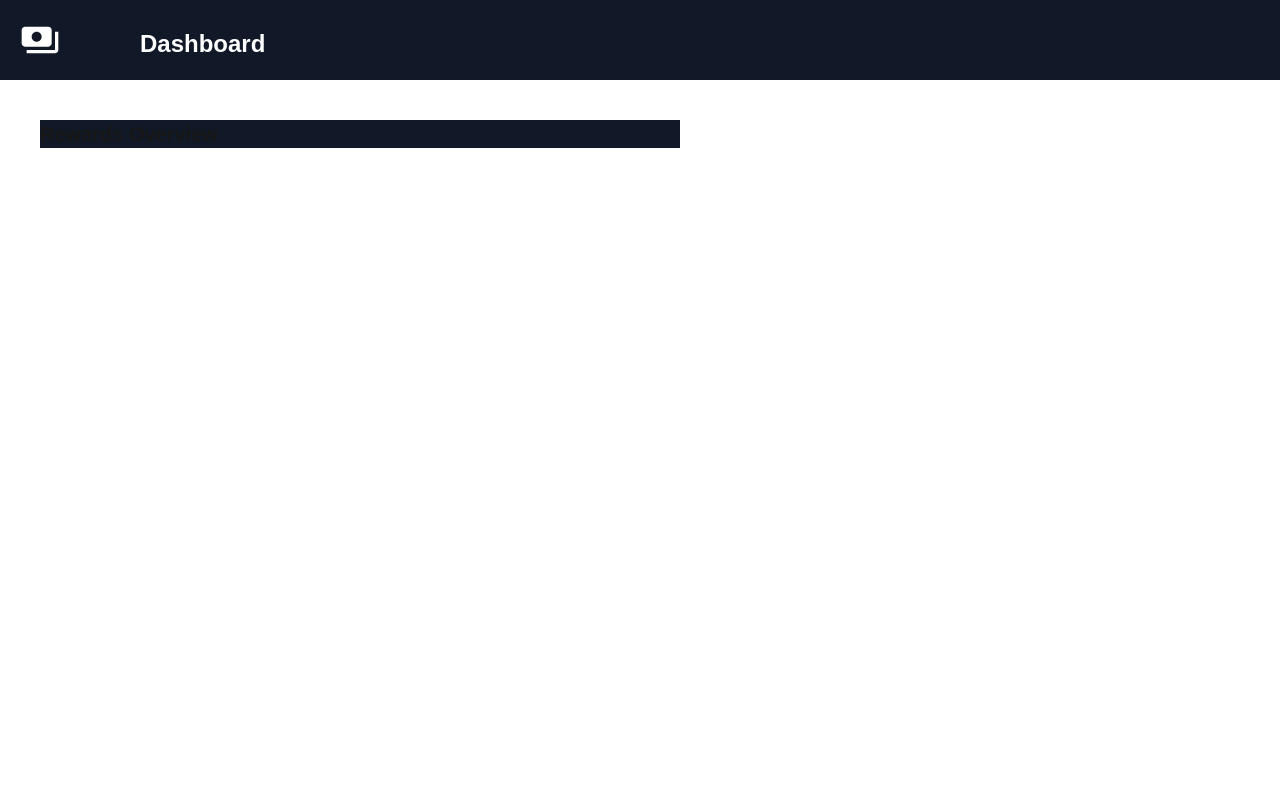
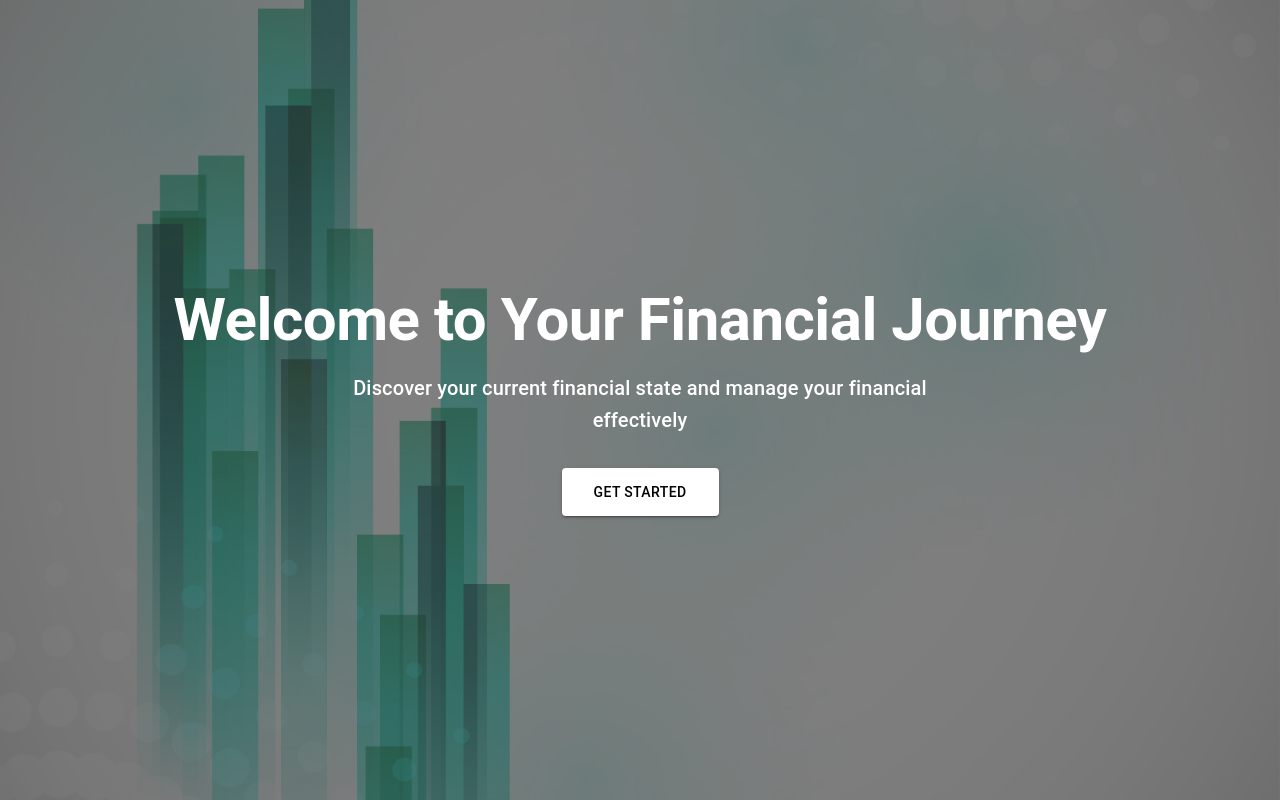
Before and after one commit to tienphap1405/financial-tracker-web-app, a Next.js app: page / in a window 1280 px wide. Built offline with nearby package versions, Linux system fonts and the light colour scheme.

Commit message:
Finish landing page

```diff
--- a/app/components/overview.js
+++ b/app/components/overview.js
@@ -1,13 +1,12 @@
-export default function Overview(){
+export default function Overview() {
     return (
-        <div className="flex bg-gray-900 p-30 mt-10 ml-10 w-1/2">
-            <div>
-                <h1 className="font-bold text-xl">Rewards Overview</h1>
+        <div className="flex bg-gray-900 p-6 rounded-lg shadow-lg mt-10 ml-10 mr-10 flex-col">
+            <div className="flex bg-gray-900 p-2 mb-2 justify-center flex-grow rounded-lg shadow-lg">
+                <h1 className="font-bold text-xl text-white">Monthly Overview</h1>
             </div>
-            <div>
+            <div className="flex flex-col border-2 border-gray-200 p-4">
 
             </div>
-
         </div>
     );
 }
--- a/app/page.js
+++ b/app/page.js
@@ -1,15 +1,11 @@
 import Navbar from "./routes/navbar";
 import Overview from "./components/overview";
+import LandingPage from "./pages/landing-page";
 export default function Home() {
+
   return (
     <main>
-      <header>
-        <Navbar></Navbar>
-      </header>
-
-      <section>
-        <Overview></Overview>
-      </section>
+      <LandingPage/>
     </main>
   );
 }
--- /dev/null
+++ b/app/pages/landing-page.js
@@ -0,0 +1,92 @@
+"use client";
+import { useState } from "react";
+import { Box, Typography, Button, Fade } from "@mui/material";
+// Removed unused import: import { Button } from "@headlessui/react";
+
+export default function LandingPage() {
+    const [isChecked, setChecked] = useState(false);
+
+    return (
+        <Box
+            sx={{
+                backgroundImage: "url('/Background-Landing.jpg')",
+                backgroundRepeat: "no-repeat",
+                backgroundSize: "cover",
+                backgroundPosition: "center",
+                minHeight: "100vh",
+                display: "flex",
+                alignItems: "center",
+                justifyContent: "center",
+                position: "relative",
+                overflow: "hidden",
+                bgcolor: "grey.900",
+            }}
+        >
+            <Box
+                sx={{
+                    position: "absolute",
+                    top: 0,
+                    left: 0,
+                    right: 0,
+                    bottom: 0,
+                    bgcolor: "rgba(0, 0, 0, 0.5)",
+                }}
+            />
+
+            <Fade in={true} timeout={1000}>
+                <Box
+                    sx={{
+                        position: "relative",
+                        zIndex: 1,
+                        textAlign: "center",
+                        color: "white",
+                        px: 2,
+                    }}
+                >
+                    <Typography
+                        variant="h2"
+                        component="h1"
+                        sx={{
+                            mb: 2,
+                            fontWeight: "bold",
+                            fontSize: { xs: "2rem", md: "3.75rem" }
+                        }}
+                    >
+                        Welcome to Your Financial Journey
+                    </Typography>
+
+                    <Typography
+                        variant="h6"
+                        sx={{
+                            mb: 4,
+                            maxWidth: "600px",
+                            mx: "auto",
+                            fontSize: { xs: "1rem", md: "1.25rem" }
+                        }}
+                    >
+                        Discover your current financial state and manage your financial effectively
+                    </Typography>
+
+                    <Button
+                        variant="contained"
+                        onMouseEnter={() => setChecked(true)}
+                        onMouseLeave={() => setChecked(false)}
+                        sx={{
+                            transition: "transform 0.3s ease-in-out",
+                            transform: isChecked ? "scale(1.05)" : "scale(1)",
+                            px: 4,
+                            py: 1.5,
+                            bgcolor: "white",
+                            color: "black",
+                            "&:hover": {
+                                bgcolor: "grey.100",
+                            },
+                        }}
+                    >
+                        Get Started
+                    </Button>
+                </Box>
+            </Fade>
+        </Box>
+    );
+}
--- a/app/routes/navbar.js
+++ b/app/routes/navbar.js
@@ -1,12 +1,59 @@
+"use client";
+
 import PaymentsIcon from '@mui/icons-material/Payments';
-
-
+import { useState, useEffect } from 'react';
+import Box from '@mui/material/Box';
+import { Drawer, Button } from '@mui/material';
+import List from '@mui/material/List';
+import Divider from '@mui/material/Divider';
+import ListItem from '@mui/material/ListItem';
+import ListItemButton from '@mui/material/ListItemButton';
+import ListItemIcon from '@mui/material/ListItemIcon';
+import ListItemText from '@mui/material/ListItemText';
+import InboxIcon from '@mui/icons-material/MoveToInbox';
+import MailIcon from '@mui/icons-material/Mail';
 export default function Navbar() {
 
+    const [open, setOpen] = useState(false);
 
+    const toggleDrawer = (newOpen) => () => {
+        setOpen(newOpen);
+    };
+    const DrawerList = (
+        <Box sx={{ width: 300 }} role="presentation" onClick={toggleDrawer(false)}>
+          <List>
+            {['Overview', 'Daily Details', 'Monthly Details'].map((text, index) => (
+              <ListItem key={text} disablePadding>
+                <ListItemButton>
+                  <ListItemIcon>
+                    {index % 2 === 0 ? <InboxIcon /> : <MailIcon />}
+                  </ListItemIcon>
+                  <ListItemText primary={text} />
+                </ListItemButton>
+              </ListItem>
+            ))}
+          </List>
+          <Divider />
+          <List>
+            {['Goals'].map((text, index) => (
+              <ListItem key={text} disablePadding>
+                <ListItemButton>
+                  <ListItemIcon>
+                    {index % 2 === 0 ? <InboxIcon /> : <MailIcon />}
+                  </ListItemIcon>
+                  <ListItemText primary={text} />
+                </ListItemButton>
+              </ListItem>
+            ))}
+          </List>
+        </Box>
+    );
     return (
         <nav className="bg-gray-900 text-white flex flex-row p-5">
-            <button><PaymentsIcon className="text-white" style={{ fontSize: 40 }} /></button>
+            <button onClick={toggleDrawer(true)}><PaymentsIcon className="text-white" style={{ fontSize: 40 }} /></button>
+            <Drawer open={open} onClose={toggleDrawer(false)}>
+                {DrawerList}
+            </Drawer>
             <h1 className="font-bold text-2xl pl-20 pt-2">Dashboard</h1>
         </nav>
     );
```
Also changed, not shown: public/Background-Landing.jpg (added).
